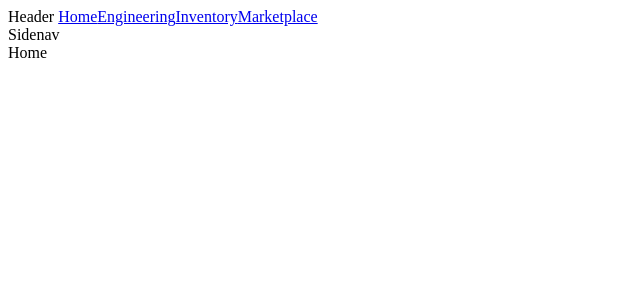
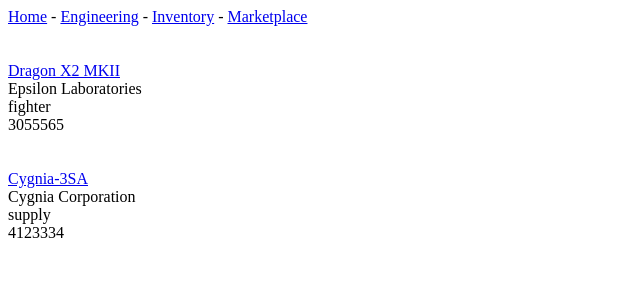
Before and after one commit to ibovegar/react-spacedock, a React (Create React App) app: page / in a window 1280 px wide. Shown: the top 300 px of the page, without its empty margins (0-640 px from the left). Built offline with nearby package versions, Linux system fonts and the light colour scheme; data requests are answered from the project's data file.

Commit message:
add nested routes

```diff
--- a/src/api/spaceship.api.ts
+++ b/src/api/spaceship.api.ts
@@ -10,7 +10,7 @@ export const getAll = async (): Promise<ISpaceship[]> => {
 
 export const get = async (spaceshipId: string): Promise<ISpaceship> => {
   const response: AxiosResponse = await axios.get(
-    `${url}/upgrades/${spaceshipId}`
+    `${url}/spaceships/${spaceshipId}`
   );
   return response.data.upgrades;
 };
--- a/src/components/layout/layout.component.tsx
+++ b/src/components/layout/layout.component.tsx
@@ -10,13 +10,16 @@ const Layout: React.FC<ILayoutProps> = ({ authenticated, children }) => {
   return (
     <>
       <header>
-        Header {authenticated}
-        <Link to="/">Home</Link>
-        <Link to="/engineering">Engineering</Link>
-        <Link to="/inventory">Inventory</Link>
-        <Link to="/marketplace">Marketplace</Link>
+        {authenticated && (
+          <>
+            <Link to="/">Home</Link> -{' '}
+            <Link to="/engineering">Engineering</Link> -{' '}
+            <Link to="/inventory">Inventory</Link> -{' '}
+            <Link to="/marketplace">Marketplace</Link>
+          </>
+        )}
       </header>
-      <aside>Sidenav</aside>
+      {/* <aside>Sidenav</aside> */}
       <main>{children}</main>
     </>
   );
--- a/src/containers/spaceship/spaceship.container.tsx
+++ b/src/containers/spaceship/spaceship.container.tsx
@@ -1,54 +1,54 @@
 import React from 'react';
 import { connect } from 'react-redux';
-import { ISpaceship } from 'models';
-import { SpaceshipStats } from 'components';
-import { loadAllSpaceships } from 'store/spaceships';
+// import { ISpaceship } from 'models';
+// import { SpaceshipStats } from 'components';
+import { loadSpaceship } from 'store/spaceships';
 import { loadUpgrades } from 'store/upgrades';
 import { AppState } from 'store';
+import { RouteComponentProps } from 'react-router-dom';
 
-interface IStateProps {
+interface Props extends RouteComponentProps<MatchParams> {
   isLoading: boolean;
-  spaceships: ISpaceship[];
-}
-
-interface IDispatchProps {
-  loadAllSpaceships: any;
+  // spaceship: ISpaceship;
+  loadSpaceship: any;
   loadUpgrades: any;
 }
 
-type Props = IStateProps & IDispatchProps;
+interface MatchParams {
+  spaceshipId: string;
+}
 
 class Spaceship extends React.Component<Props, {}> {
   componentDidMount() {
-    this.props.loadAllSpaceships();
-    this.props.loadUpgrades('drax22');
+    console.log(this.props.match.params.spaceshipId);
+    this.props.loadSpaceship(this.props.match.params.spaceshipId);
+    // this.props.loadUpgrades('drax22');
   }
 
   render() {
-    const { spaceships, isLoading } = this.props;
+    // const { spaceship, isLoading } = this.props;
+    const { isLoading } = this.props;
 
     return (
       <>
         {isLoading}
-        {spaceships.map((spaceship: ISpaceship) => (
-          <SpaceshipStats
-            key={spaceship.id}
-            stats={spaceship.stats}
-            buffs={spaceship.buffs}
-          />
-        ))}
+        {/* <SpaceshipStats
+          key={spaceship.id}
+          stats={spaceship.stats}
+          buffs={spaceship.buffs}
+        /> */}
       </>
     );
   }
 }
 
 const mapStateToProps = (state: AppState) => ({
-  isLoading: state.spaceships.isLoading,
-  spaceships: state.spaceships.entities
+  isLoading: state.spaceships.isLoading
+  // getSpacesipById selector
 });
 
 const mapDispatchToProps = {
-  loadAllSpaceships,
+  loadSpaceship,
   loadUpgrades
 };
 
--- a/src/pages/Engineering/engineering.page.tsx
+++ b/src/pages/Engineering/engineering.page.tsx
@@ -1,8 +1,22 @@
+import { Route, RouteComponentProps } from 'react-router-dom';
 import * as React from 'react';
 import { Spaceship } from 'containers';
 
-export default class Engineering extends React.Component {
-  render() {
-    return <Spaceship />;
-  }
-}
+// interface IEngineeringProps {
+//   math: boolean;
+//   children: ReactNode;
+// }
+
+const Engineering = ({ match }: RouteComponentProps<any>) => {
+  console.log(match);
+
+  // Display list of ships. Select a ship to show engineering section (below ship list). Ship list is animated as slide to height 100px. Easily accesible if you eant to change ship
+
+  return (
+    <>
+      <Route path={`${match.path}/:spaceshipId`} component={Spaceship} />
+    </>
+  );
+};
+
+export default Engineering;
--- a/src/pages/Home/home.page.tsx
+++ b/src/pages/Home/home.page.tsx
@@ -1,17 +1,56 @@
 import * as React from 'react';
+import { connect } from 'react-redux';
+import { ISpaceship } from 'models';
+import { loadAllSpaceships } from 'store/spaceships';
+import { AppState } from 'store';
+import { Link } from 'react-router-dom';
 
-export interface IHomeProps {}
+interface IStateProps {
+  isLoading: boolean;
+  spaceships: ISpaceship[];
+}
 
-export interface IHomeState {}
+interface IDispatchProps {
+  loadAllSpaceships: any;
+}
 
-export default class Home extends React.Component<IHomeProps, IHomeState> {
-  constructor(props: IHomeProps) {
-    super(props);
+type Props = IStateProps & IDispatchProps;
 
-    this.state = {};
+class Home extends React.Component<Props, {}> {
+  componentDidMount() {
+    this.props.loadAllSpaceships();
   }
 
-  public render() {
-    return <div>Home</div>;
+  render() {
+    const { spaceships } = this.props;
+
+    return (
+      <>
+        {spaceships.map((spaceship: ISpaceship) => (
+          <div key={spaceship.id}>
+            <br />
+            <br />
+            <Link to={`/engineering/${spaceship.id}`}>{spaceship.name}</Link>
+            <div>{spaceship.manufacturer}</div>
+            <div>{spaceship.type}</div>
+            <div>{spaceship.price}</div>
+          </div>
+        ))}
+      </>
+    );
   }
 }
+
+const mapStateToProps = (state: AppState) => ({
+  isLoading: state.spaceships.isLoading,
+  spaceships: state.spaceships.entities
+});
+
+const mapDispatchToProps = {
+  loadAllSpaceships
+};
+
+export default connect(
+  mapStateToProps,
+  mapDispatchToProps
+)(Home);
```
